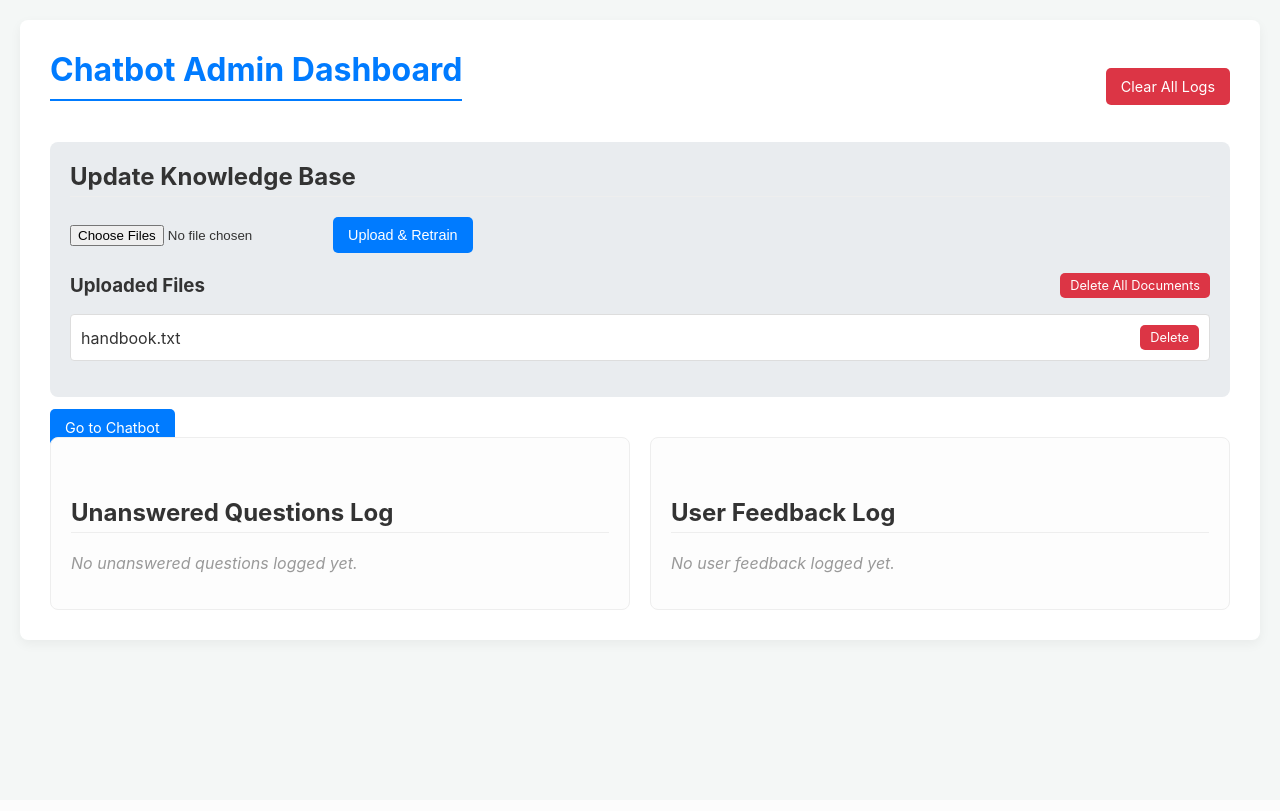
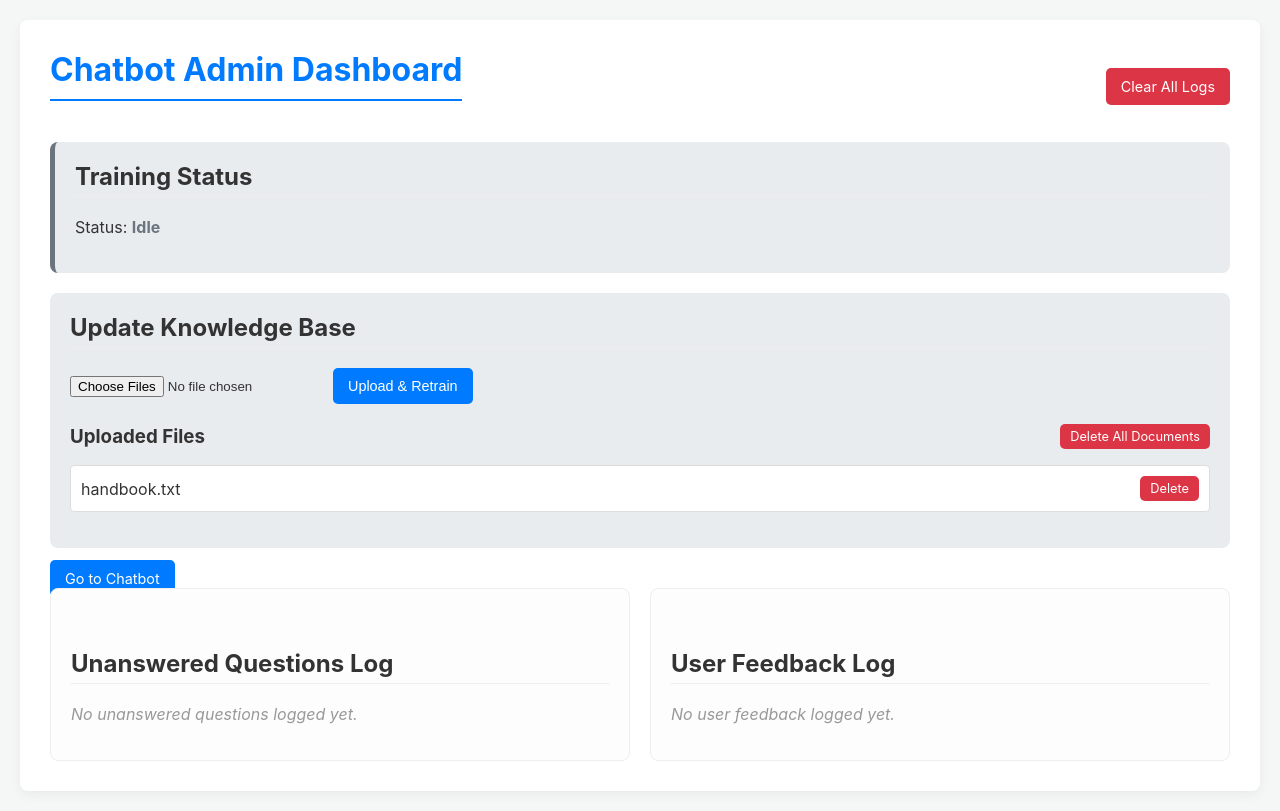
Before and after one commit to karthi01-source/chatbot, a Flask app: page /admin in a window 1280 px wide. Before the commit the page ends 646 px from the top, so only its background shows below. Run offline with Flask 3, Linux system fonts and the light colour scheme.

Commit message:
Implement background ingestion and training status UI

```diff
--- a/app.py
+++ b/app.py
@@ -16,6 +16,13 @@ app.config['MAX_CONTENT_LENGTH'] = 16 * 1024 * 1024  # 16MB limit
 os.makedirs(app.config['UPLOAD_FOLDER'], exist_ok=True)
 UNANSWERED_LOG = 'unanswered_log.txt'
 FEEDBACK_LOG = 'feedback_log.txt'
+
+# --- Ingestion Status Tracking ---
+INGESTION_STATUS = {
+    'status': 'Idle',
+    'last_run': None,
+    'error': None
+}
 
 # --- Load Brain (Critical for Gunicorn) ---
 # Removed top-level load to prevent hang
@@ -140,16 +147,32 @@ def upload_doc():
             saved_count += 1
 
     if saved_count > 0:
-        # Trigger Ingestion - Rebuild from all files (only once)
-        success = ingest.rebuild_brain(app.config['UPLOAD_FOLDER'])
+        # Trigger Background Ingestion
+        def run_ingestion():
+            global INGESTION_STATUS
+            INGESTION_STATUS['status'] = 'Processing'
+            INGESTION_STATUS['last_run'] = datetime.now().strftime('%Y-%m-%d %H:%M:%S')
+            INGESTION_STATUS['error'] = None
+            try:
+                success = ingest.rebuild_brain(app.config['UPLOAD_FOLDER'])
+                if success:
+                    chatbot.load_brain()
+                    INGESTION_STATUS['status'] = 'Success'
+                else:
+                    INGESTION_STATUS['status'] = 'Failed'
+                    INGESTION_STATUS['error'] = 'Ingestion produced no chunks (check file types/content)'
+            except Exception as e:
+                INGESTION_STATUS['status'] = 'Error'
+                INGESTION_STATUS['error'] = str(e)
 
-        if success:
-            chatbot.load_brain() # Reload the brain
-            return redirect(url_for('admin', status=f'Successfully uploaded {saved_count} files! Brain Reloaded.'))
-        else:
-            return redirect(url_for('admin', status='Files saved but ingestion failed. Check logs.'))
+        threading.Thread(target=run_ingestion).start()
+        return redirect(url_for('admin', status=f'Uploaded {saved_count} files. Training started in background...'))
 
     return redirect(url_for('admin', status='No files were saved.'))
+
+@app.route('/ingest_status')
+def ingest_status():
+    return jsonify(INGESTION_STATUS)
 
 @app.route('/delete_doc/<filename>')
 def delete_doc(filename):
--- a/ingest.py
+++ b/ingest.py
@@ -146,6 +146,9 @@ def extract_text_from_pdf(filepath):
             if content:
                 text += content + "\n"
         print(f"✅ Successfully extracted {len(text)} characters from {os.path.basename(filepath)}.")
+        if len(text.strip()) < 50:
+            print(f"⚠️ Warning: Very little text extracted ({len(text)} chars).")
+            print(f"   This PDF might be a scan (images only). OCR may be required.")
         return text
     except Exception as e:
         print(f"❌ Error extracting text from PDF {filepath}: {e}")
--- a/templates/admin.html
+++ b/templates/admin.html
@@ -138,6 +138,14 @@
                 onclick="return confirm('Are you sure you want to clear all logs?');">Clear All Logs</a>
         </div>
 
+        <div id="status-card"
+            style="background: #e9ecef; padding: 20px; border-radius: 8px; margin: 20px 0; border-left: 5px solid #6c757d;">
+            <h2 style="margin-top: 0;">Training Status</h2>
+            <p>Status: <span id="ingest-status" style="font-weight: bold;">Checking...</span></p>
+            <p id="ingest-last-run" style="font-size: 0.9em; color: #666;"></p>
+            <p id="ingest-error" style="color: #dc3545; font-weight: bold; display: none;"></p>
+        </div>
+
         <div style="background: #e9ecef; padding: 20px; border-radius: 8px; margin: 20px 0;">
             <h2 style="margin-top: 0;">Update Knowledge Base</h2>
             <form action="/upload_doc" method="post" enctype="multipart/form-data"
@@ -212,6 +220,45 @@
             </div>
         </div>
     </div>
+    <script>
+        function checkStatus() {
+            fetch('/ingest_status')
+                .then(response => response.json())
+                .then(data => {
+                    const statusEl = document.getElementById('ingest-status');
+                    const lastRunEl = document.getElementById('ingest-last-run');
+                    const errorEl = document.getElementById('ingest-error');
+                    const cardEl = document.getElementById('status-card');
+
+                    statusEl.innerText = data.status;
+                    lastRunEl.innerText = data.last_run ? 'Last updated: ' + data.last_run : '';
+
+                    if (data.status === 'Processing') {
+                        statusEl.style.color = '#ff8800';
+                        cardEl.style.borderLeftColor = '#ff8800';
+                    } else if (data.status === 'Success') {
+                        statusEl.style.color = '#28a745';
+                        cardEl.style.borderLeftColor = '#28a745';
+                    } else if (data.status === 'Idle') {
+                        statusEl.style.color = '#6c757d';
+                    } else {
+                        statusEl.style.color = '#dc3545';
+                        cardEl.style.borderLeftColor = '#dc3545';
+                    }
+
+                    if (data.error) {
+                        errorEl.innerText = 'Error: ' + data.error;
+                        errorEl.style.display = 'block';
+                    } else {
+                        errorEl.style.display = 'none';
+                    }
+                });
+        }
+
+        // Poll every 3 seconds
+        setInterval(checkStatus, 3000);
+        checkStatus();
+    </script>
 </body>
 
 </html>
```
